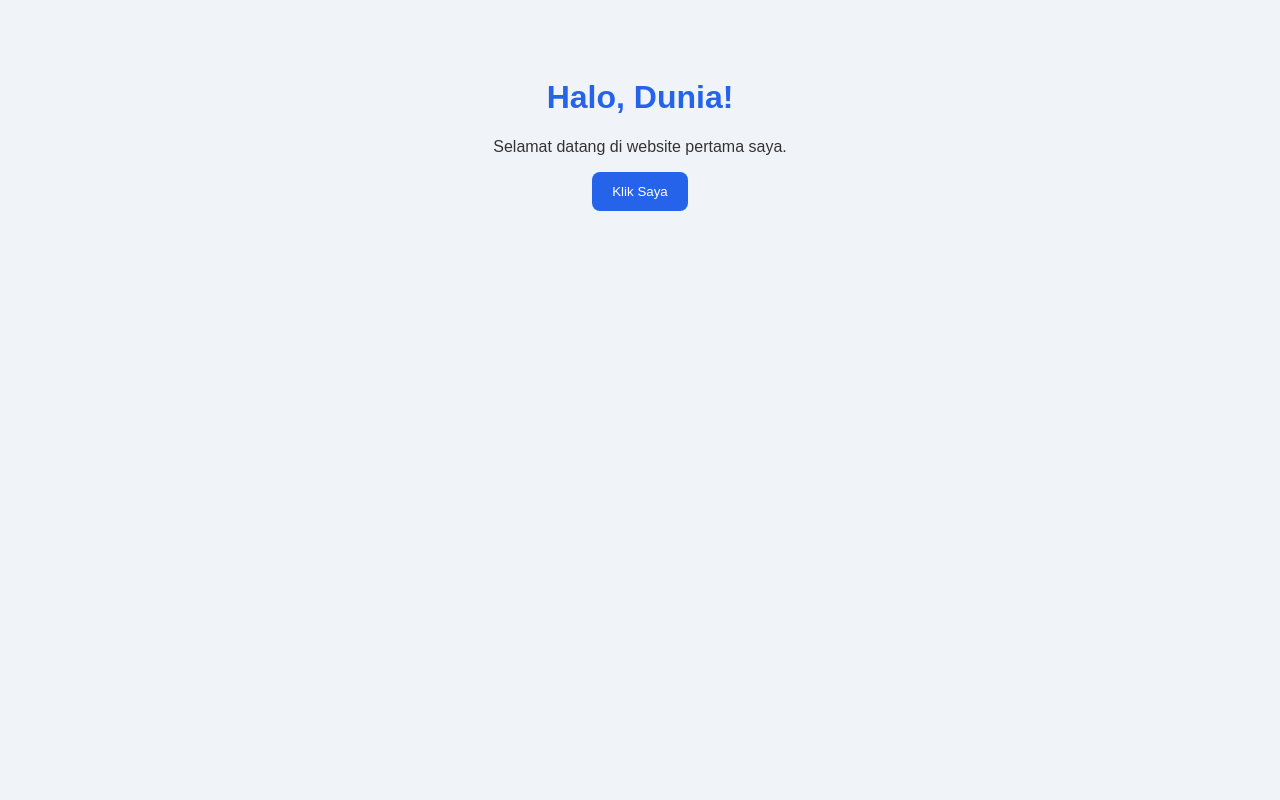
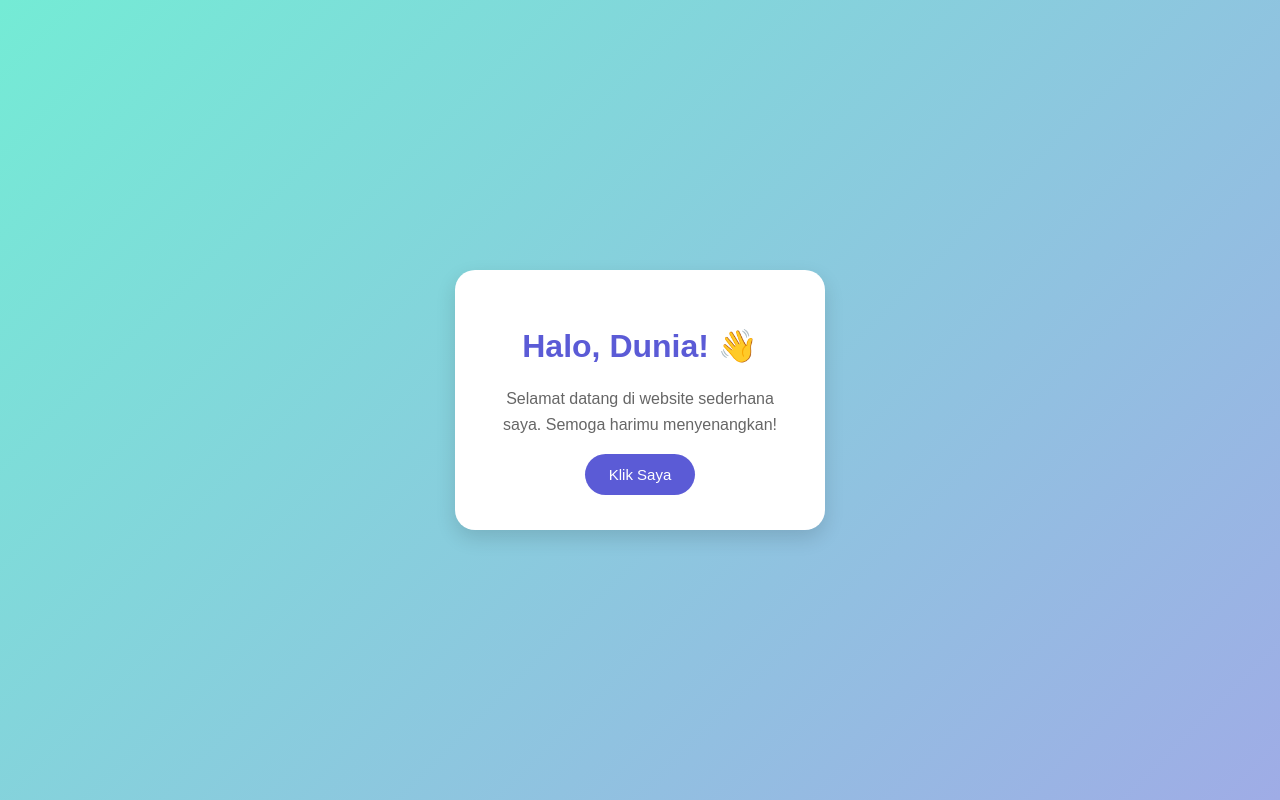
Before and after one commit to Zaprii/Tugas-TA-Jaringan, a plain HTML site: page index.html in a window 1280 px wide. Drawn offline with Linux system fonts and the light colour scheme.

Commit message:
update title

```diff
--- a/index.html
+++ b/index.html
@@ -4,46 +4,63 @@
 <head>
     <meta charset="UTF-8">
     <meta name="viewport" content="width=device-width, initial-scale=1.0">
-    <title>Website Pertamaku</title>
+    <title>Website Keren</title>
 
     <style>
         body {
             font-family: Arial, sans-serif;
-            background-color: #f0f4f8;
+            background: linear-gradient(135deg, #74ebd5, #9face6);
+            display: flex;
+            justify-content: center;
+            align-items: center;
+            height: 100vh;
+            margin: 0;
+        }
+
+        .kartu {
+            background: white;
+            padding: 35px;
+            border-radius: 20px;
             text-align: center;
-            padding: 50px;
+            box-shadow: 0 8px 20px #0002;
+            max-width: 300px;
         }
 
         h1 {
-            color: #2563eb;
+            color: #5b5bd6;
         }
 
         p {
-            color: #333;
+            color: #666;
+            line-height: 1.6;
         }
 
         button {
-            background-color: #2563eb;
+            background: #5b5bd6;
             color: white;
-            padding: 12px 20px;
             border: none;
-            border-radius: 8px;
+            padding: 12px 24px;
+            border-radius: 25px;
             cursor: pointer;
+            font-size: 15px;
         }
 
         button:hover {
-            background-color: #1d4ed8;
+            background: #4141a8;
         }
     </style>
 </head>
 <body>
 
-    <h1>Halo, Dunia!</h1>
-    <p>Selamat datang di website pertama saya.</p>
+    <div class="kartu">
+        <h1>Halo, Dunia! 👋</h1>
+        <p>Selamat datang di website sederhana saya.
+           Semoga harimu menyenangkan!</p>
 
-    <button onclick="alert('Halo! Selamat datang!')">
-        Klik Saya
-    </button>
+        <button onclick="alert('Terima kasih sudah berkunjung! 😊')">
+            Klik Saya
+        </button>
+    </div>
 
 </body>
 </html>
```
